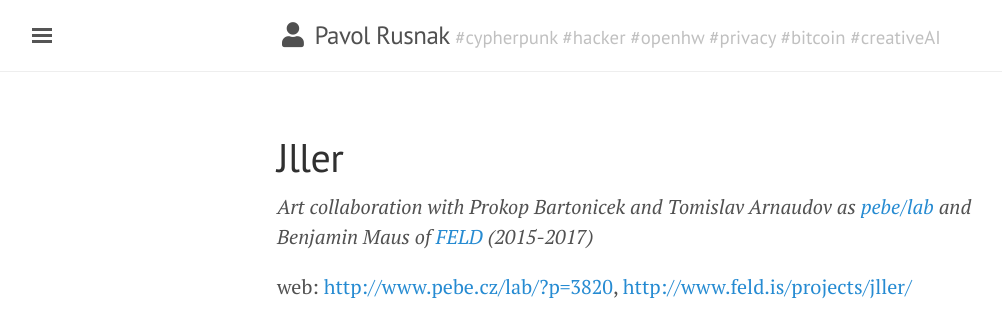
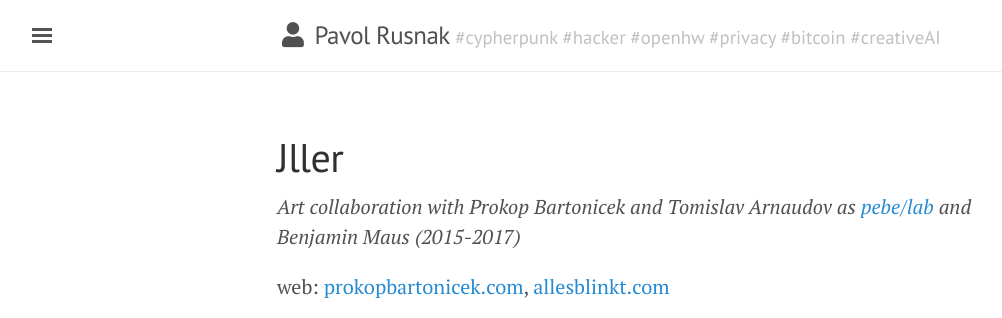
Before and after one commit to prusnak/rusnak.io, a Jekyll site: the page built from jller.md, in a window 1280 px wide and 900 px high, cut to the strip 0-318 px from the top of the window. Shown: the whole strip, without its empty margins (3-1005 px from the left). Built offline with Jekyll 4.4.1, drawn with Linux system fonts in a browser that asks for light colours; nearby versions of some CDN libraries.

Commit message:
remove dead links

```diff
--- a/jller.md
+++ b/jller.md
@@ -3,9 +3,9 @@ layout: page
 title: Jller
 ---
 
-*Art collaboration with Prokop Bartonicek and Tomislav Arnaudov as [pebe/lab](/pebe-lab) and Benjamin Maus of [FELD](http://www.feld.is/) (2015-2017)*
+*Art collaboration with Prokop Bartonicek and Tomislav Arnaudov as [pebe/lab](/pebe-lab) and Benjamin Maus (2015-2017)*
 
-web: [http://www.pebe.cz/lab/?p=3820](http://www.pebe.cz/lab/?p=3820), [http://www.feld.is/projects/jller/](http://www.feld.is/projects/jller/)
+web: [prokopbartonicek.com](http://www.prokopbartonicek.com/jller-ignorance-with-benjamin-maus-2015), [allesblinkt.com](https://www.allesblinkt.com/projects/iller/)
 
 <iframe src="https://player.vimeo.com/video/167126696?title=0&byline=0&portrait=0" width="720" height="405" frameborder="0" webkitallowfullscreen mozallowfullscreen allowfullscreen></iframe>
 
```
Also changed, not shown: 49-56-822-15-15-870.md (+1 -1 lines), chm.md (+1 -1 lines), mirrsaic.md (+1 -1 lines), pebe-lab.md (+0 -2 lines), phosphor360b.md (+1 -1 lines).
